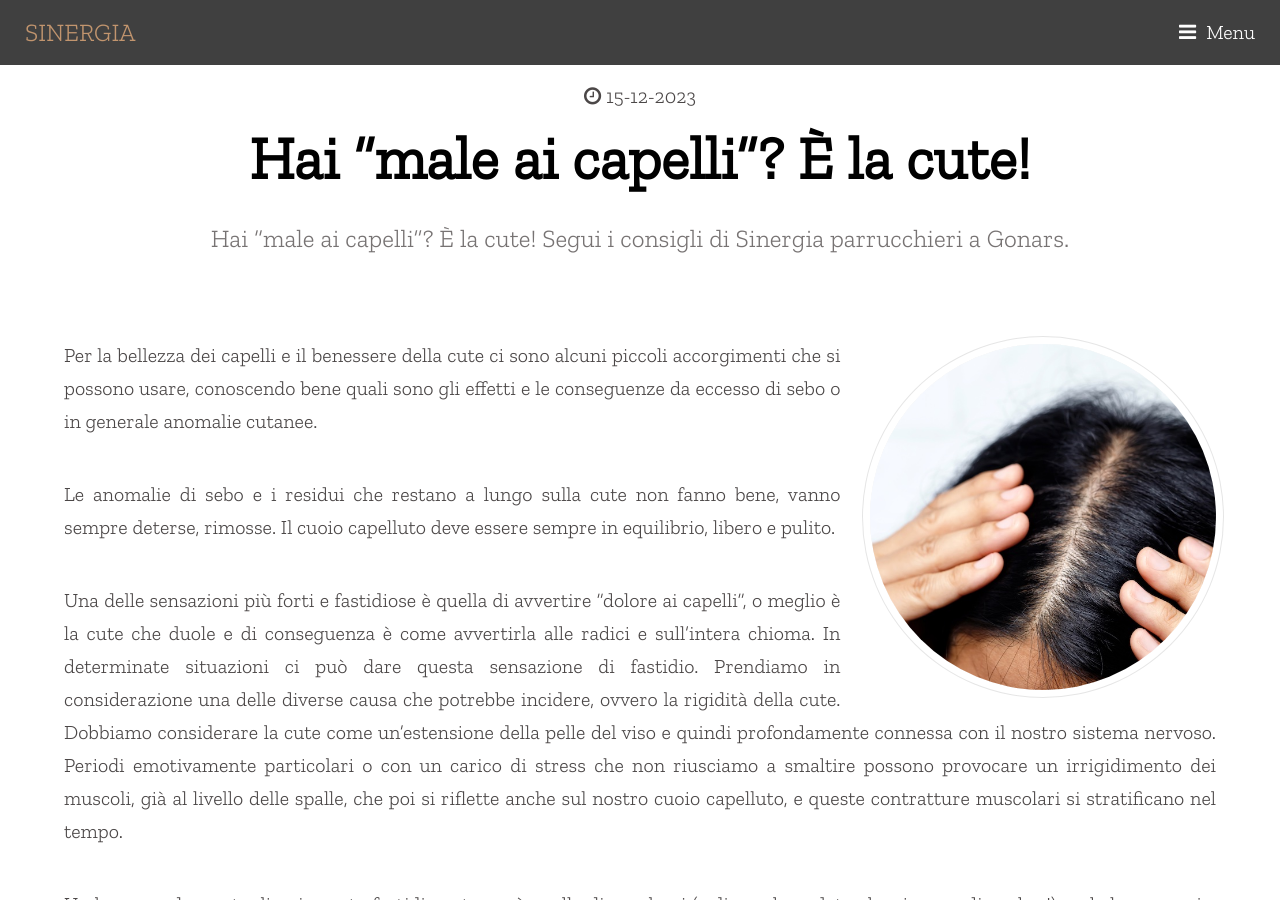
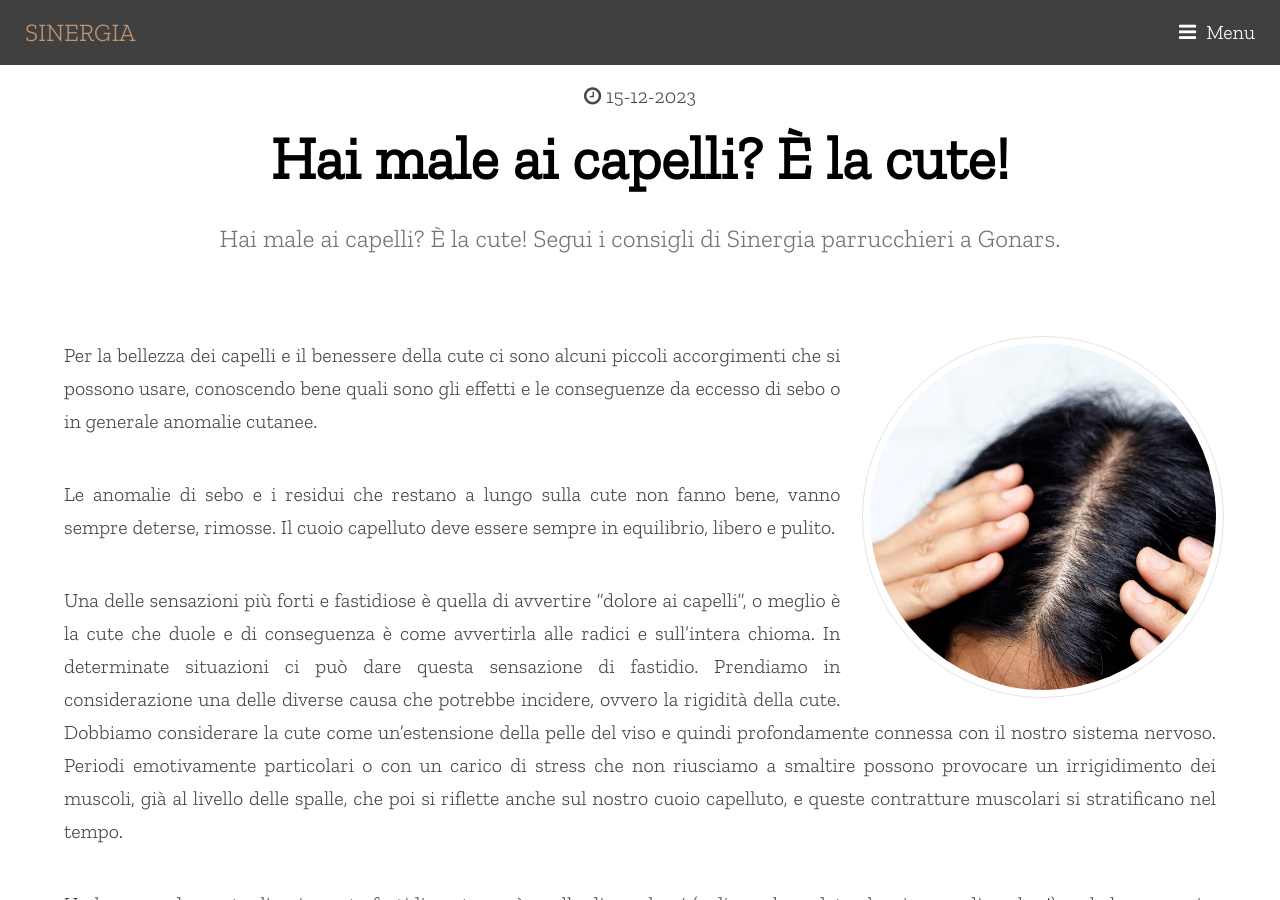
Before and after one commit to nardy70/sinergiaweb, a Jekyll site: the page built from _posts/consigli/2023-12-15-male-ai-capelli.md, in a window 1280 px wide and 900 px high. Built offline with Jekyll 4.4.1, drawn with Linux system fonts in a browser that asks for light colours; comment, search, counter and statistics services are not loaded; a style sheet for code colours, icons or effects is not loaded.

Commit message:
dicembre 2023

```diff
--- a/_posts/consigli/2023-12-15-male-ai-capelli.md
+++ b/_posts/consigli/2023-12-15-male-ai-capelli.md
@@ -1,7 +1,7 @@
 ---
-title: Hai “male ai capelli”? È la cute!
+title: Hai male ai capelli? È la cute!
 layout: generico
-tag: Hai “male ai capelli”? È la cute! Segui i consigli di Sinergia parrucchieri a Gonars.
+tag: Hai male ai capelli? È la cute! Segui i consigli di Sinergia parrucchieri a Gonars.
 tag2:
 form: si
 sitemap:
```
